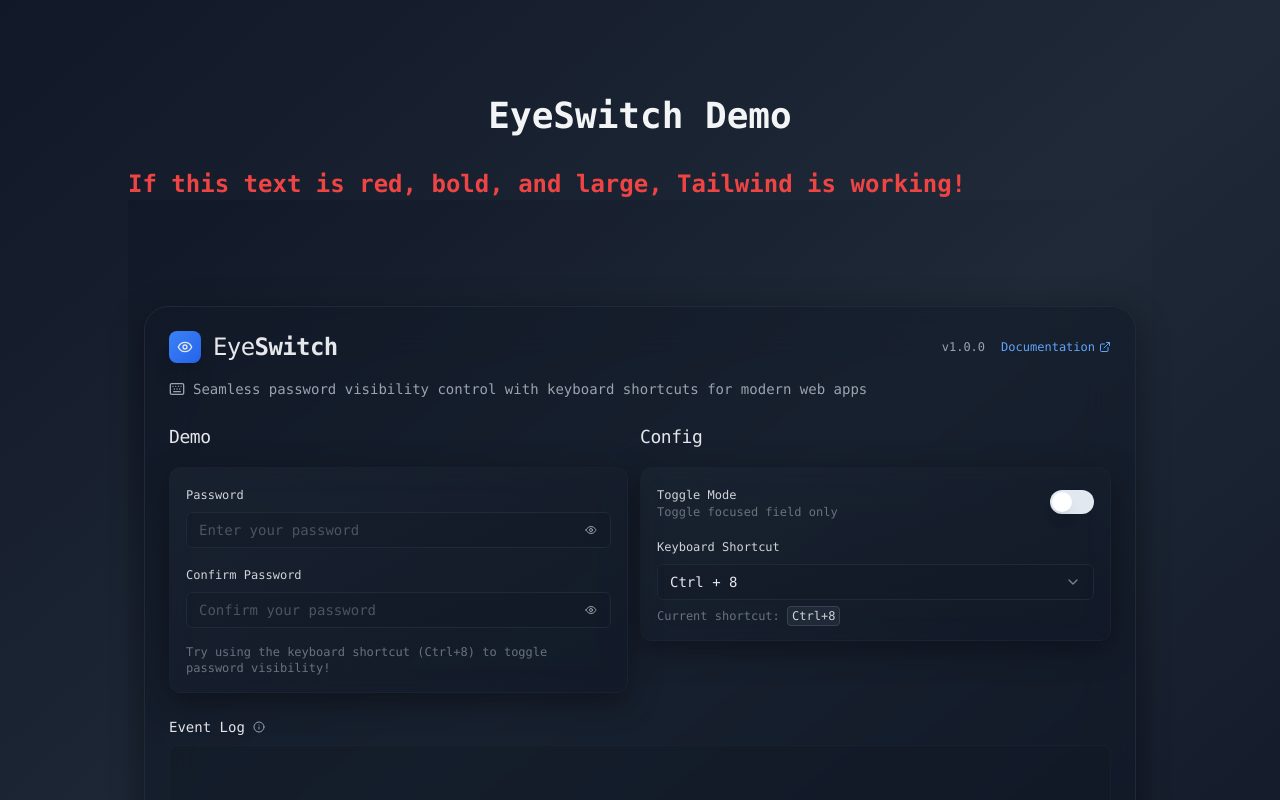
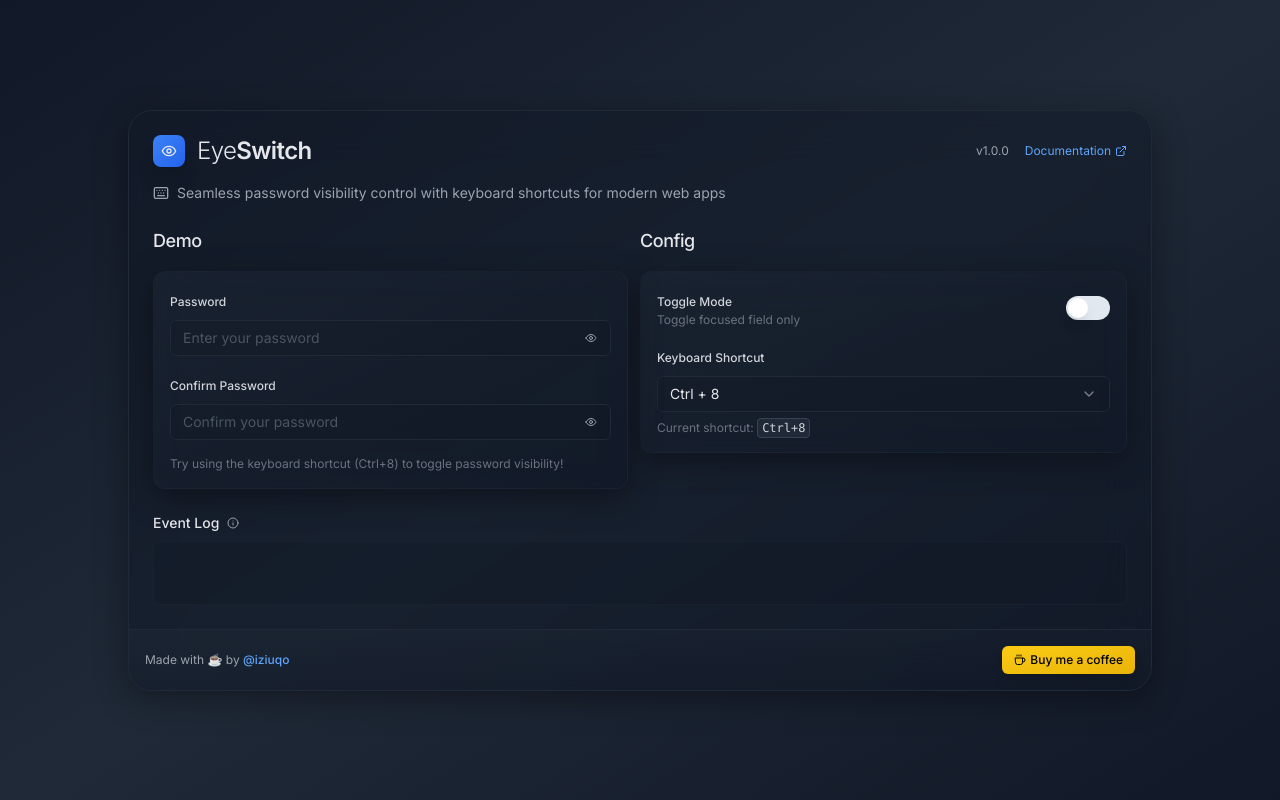
Before and after one commit to iziuqo/EyeSwitch, a Next.js app: page / in a window 1280 px wide. Shown: the top 800 px of the page. Built offline with nearby package versions, Linux system fonts and the light colour scheme.

Commit message:
Update page.tsx

```diff
--- a/src/app/page.tsx
+++ b/src/app/page.tsx
@@ -2,12 +2,15 @@ import EyeSwitchDemo from '@/components/eye-switch-demo'
 
 export default function Home() {
   return (
-    <main className="flex min-h-screen flex-col items-center justify-between p-4 md:p-24 bg-gradient-to-br from-gray-900 via-gray-800 to-gray-900">
-      <div className="z-10 max-w-5xl w-full items-center justify-between font-mono text-sm">
-        <h1 className="text-4xl font-bold text-gray-100 mb-8 text-center">EyeSwitch Demo</h1>
-        <p className="tailwind-test">If this text is red, bold, and large, Tailwind is working!</p>
-        <EyeSwitchDemo />
-      </div>
+    // <main className="flex min-h-screen flex-col items-center justify-between p-4 md:p-24 bg-gradient-to-br from-gray-900 via-gray-800 to-gray-900">
+    //   <div className="z-10 max-w-5xl w-full items-center justify-between font-mono text-sm">
+    //     <h1 className="text-4xl font-bold text-gray-100 mb-8 text-center">EyeSwitch Demo</h1>
+    //     <p className="tailwind-test">If this text is red, bold, and large, Tailwind is working!</p>
+    //     <EyeSwitchDemo />
+    //   </div>
+    // </main>
+    <main>
+      <EyeSwitchDemo />
     </main>
   )
 }
```
